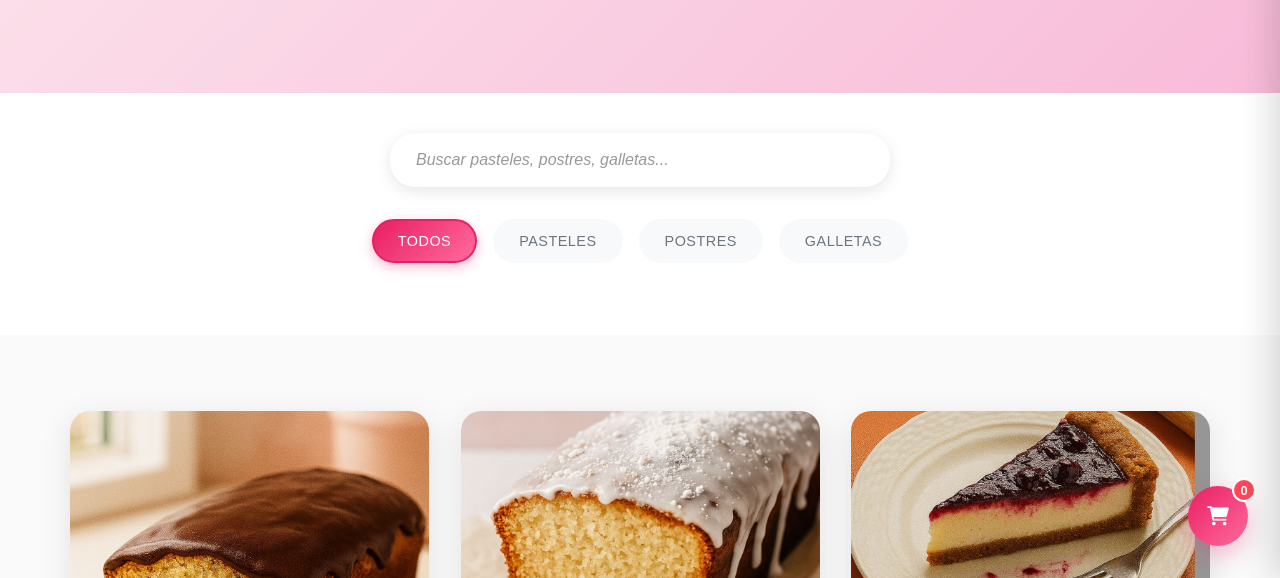
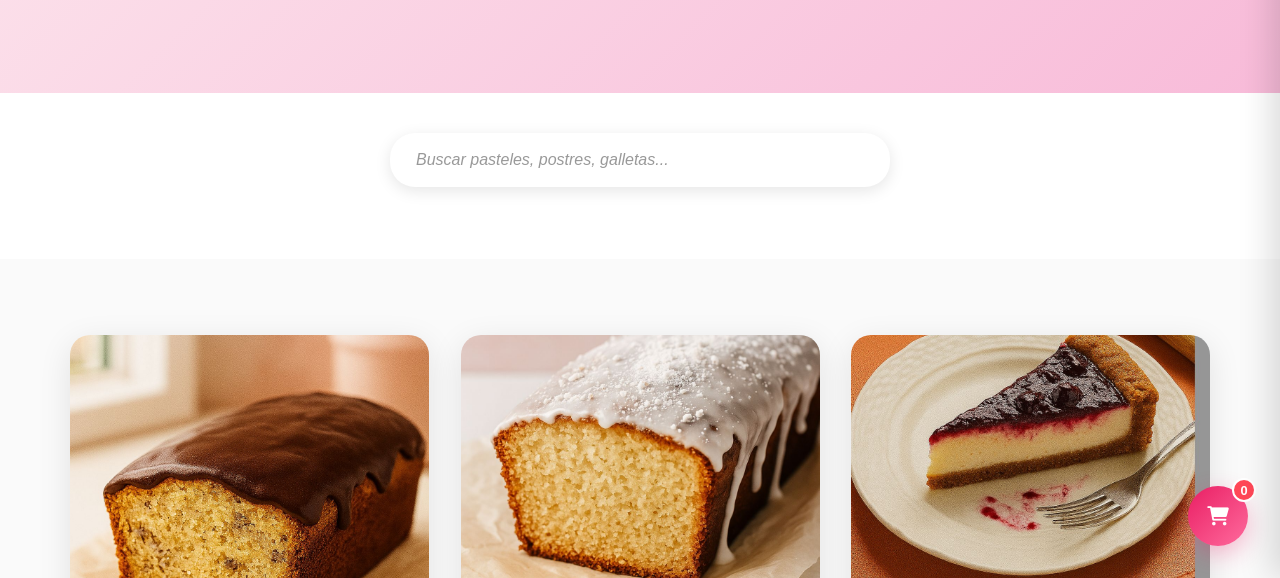
Before and after one commit to djpinto2/dameunbesito.com, a plain HTML site: page menu.html in a window 1280 px wide. Shown: the part 222-800 px from the top of the page. Drawn offline with nearby package versions, Linux system fonts and the light colour scheme.

Commit message:
Eliminar sección de filtros de categorías del menú

```diff
--- a/menu.html
+++ b/menu.html
@@ -262,13 +262,7 @@
                 </div>
             </div>
 
-            <!-- Category Tabs -->
-            <div class="category-tabs">
-                <button class="tab-btn active" data-category="todos">Todos</button>
-                <button class="tab-btn" data-category="pasteles">Pasteles</button>
-                <button class="tab-btn" data-category="postres">Postres</button>
-                <button class="tab-btn" data-category="galletas">Galletas</button>
-            </div>
+
         </div>
     </section>
 
@@ -278,7 +272,7 @@
             <div class="menu-grid">
                 <!-- PASTELERÍA -->
                 <!-- Budín de Banana y Chocolate -->
-                <div class="menu-item" data-category="postres">
+                <div class="menu-item">
                     <img src="imagenes/budin de banana y chocolate.jpeg" alt="Budín de Banana y Chocolate">
                     <div class="item-info">
                         <h3>Budín de Banana y Chocolate</h3>
@@ -294,7 +288,7 @@
                 </div>
 
                 <!-- Budín de Limón -->
-                <div class="menu-item" data-category="postres">
+                <div class="menu-item">
                     <img src="imagenes/budin de limon.jpeg" alt="Budín de Limón">
                     <div class="item-info">
                         <h3>Budín de Limón</h3>
@@ -311,7 +305,7 @@
 
                 <!-- MINI TORTITAS -->
                 <!-- Mini Tortitas: Cheesecakes -->
-                <div class="menu-item" data-category="pasteles">
+                <div class="menu-item">
                     <img src="imagenes/cheesecake.jpeg" alt="Cheesecakes">
                     <div class="item-info">
                         <h3>Cheesecakes</h3>
@@ -328,7 +322,7 @@
                 </div>
 
                 <!-- Pasta Frola Tradicional -->
-                <div class="menu-item" data-category="pasteles">
+                <div class="menu-item">
                     <img src="imagenes/pasta frola tradicional.jpeg" alt="Pasta Frola Tradicional">
                     <div class="item-info">
                         <h3>Pasta Frola Tradicional</h3>
@@ -344,7 +338,7 @@
                 </div>
 
                 <!-- Mini Tortitas: Torta Rogel -->
-                <div class="menu-item" data-category="pasteles">
+                <div class="menu-item">
                     <img src="imagenes/torta rogel.jpeg" alt="Torta Rogel">
                     <div class="item-info">
                         <h3>Torta Rogel</h3>
@@ -360,7 +354,7 @@
                 </div>
 
                 <!-- Mini Tortitas: Lemon Pie -->
-                <div class="menu-item" data-category="pasteles">
+                <div class="menu-item">
                     <img src="imagenes/lemon pie.jpeg" alt="Lemon Pie">
                     <div class="item-info">
                         <h3>Lemon Pie</h3>
@@ -377,7 +371,7 @@
 
                 <!-- ALFAJORCITOS -->
                 <!-- Alfajorcitos de Dulce de Leche -->
-                <div class="menu-item" data-category="galletas">
+                <div class="menu-item">
                     <img src="imagenes/alfajorcitos de dulce de leche.jpeg" alt="Alfajorcitos de Dulce de Leche">
                     <div class="item-info">
                         <h3>Alfajorcitos de Dulce de Leche</h3>
@@ -393,7 +387,7 @@
                 </div>
 
                 <!-- Alfajorcitos de Merengue -->
-                <div class="menu-item" data-category="galletas">
+                <div class="menu-item">
                     <img src="imagenes/alfajarcitos de merengue.jpeg" alt="Alfajorcitos de Merengue">
                     <div class="item-info">
                         <h3>Alfajorcitos de Merengue</h3>
@@ -410,7 +404,7 @@
 
                 <!-- COOKIES -->
                 <!-- Cookies Estilo NYC -->
-                <div class="menu-item" data-category="galletas">
+                <div class="menu-item">
                     <img src="imagenes/cookies estilo nyc.jpeg" alt="Cookies Estilo NYC">
                     <div class="item-info">
                         <h3>Cookies Estilo NYC</h3>
@@ -427,7 +421,7 @@
 
                 <!-- SALUDABLE -->
                 <!-- Saludable: Muffins de banana y avena -->
-                <div class="menu-item" data-category="postres">
+                <div class="menu-item">
                     <img src="imagenes/muffins de banana y avena.jpeg" alt="Muffins de banana y avena">
                     <div class="item-info">
                         <h3>Muffins de banana y avena</h3>
@@ -443,7 +437,7 @@
                 </div>
 
                 <!-- Saludable: Budín de naranja -->
-                <div class="menu-item" data-category="postres">
+                <div class="menu-item">
                     <img src="imagenes/budin de naranja y zanahoria.jpeg" alt="Budín de naranja">
                     <div class="item-info">
                         <h3>Budín de naranja</h3>
@@ -459,7 +453,7 @@
                 </div>
 
                 <!-- Saludable: Budín de Zanahoria -->
-                <div class="menu-item" data-category="postres">
+                <div class="menu-item">
                     <img src="imagenes/budin de naranja y zanahoria.jpeg" alt="Budín de Zanahoria">
                     <div class="item-info">
                         <h3>Budín de Zanahoria</h3>
@@ -475,7 +469,7 @@
                 </div>
 
                 <!-- Mini Tortitas: Cheesecakes -->
-                <div class="menu-item" data-category="pasteles">
+                <div class="menu-item">
                     <img src="imagenes/mini torta cheesecake.jpeg" alt="Cheesecakes Saludables">
                     <div class="item-info">
                         <h3>Mini Tortas: Cheesecakes</h3>
@@ -491,7 +485,7 @@
                 </div>
 
                 <!-- Granola -->
-                <div class="menu-item" data-category="galletas">
+                <div class="menu-item">
                     <img src="imagenes/granola.jpeg" alt="Granola">
                     <div class="item-info">
                         <h3>Granola</h3>
```
